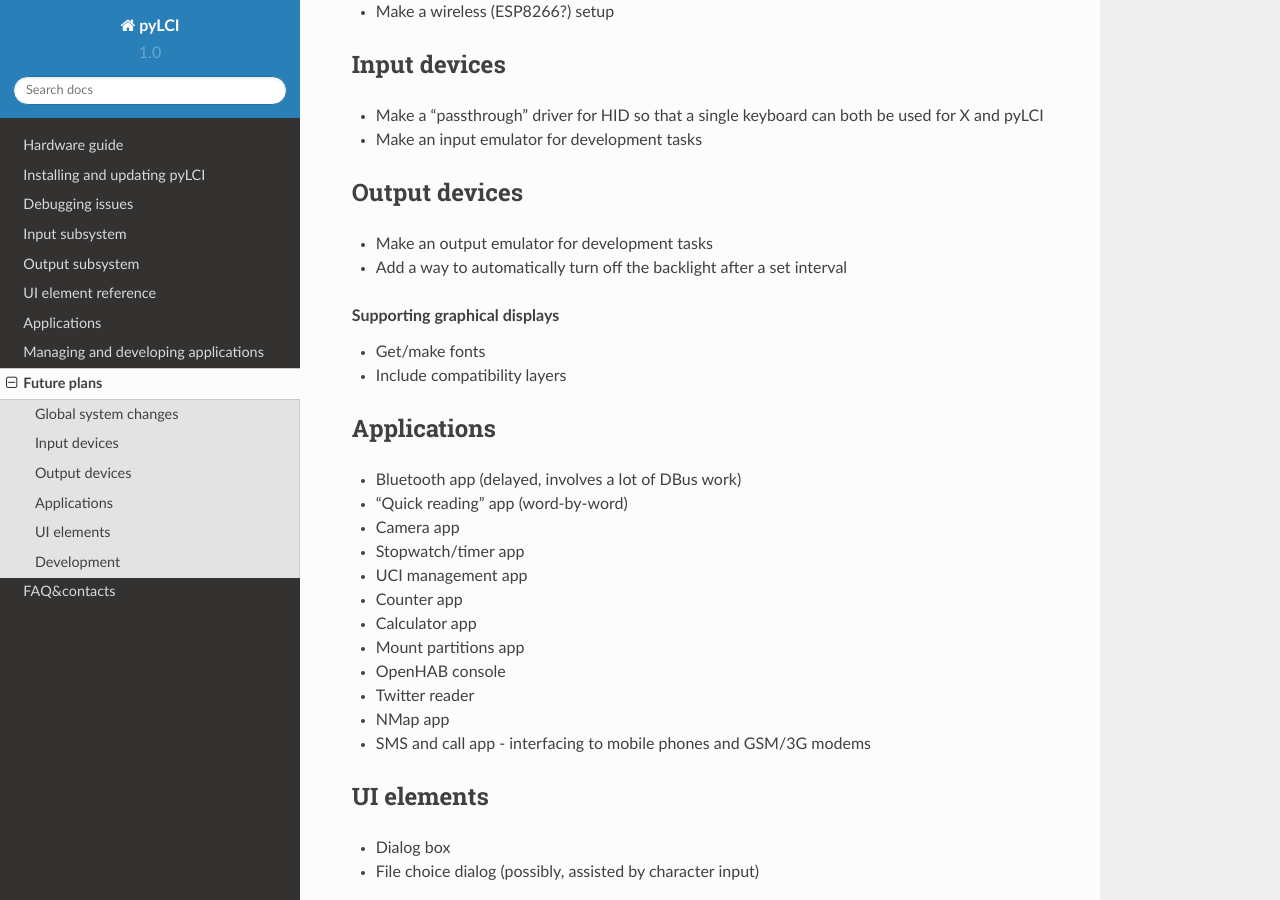
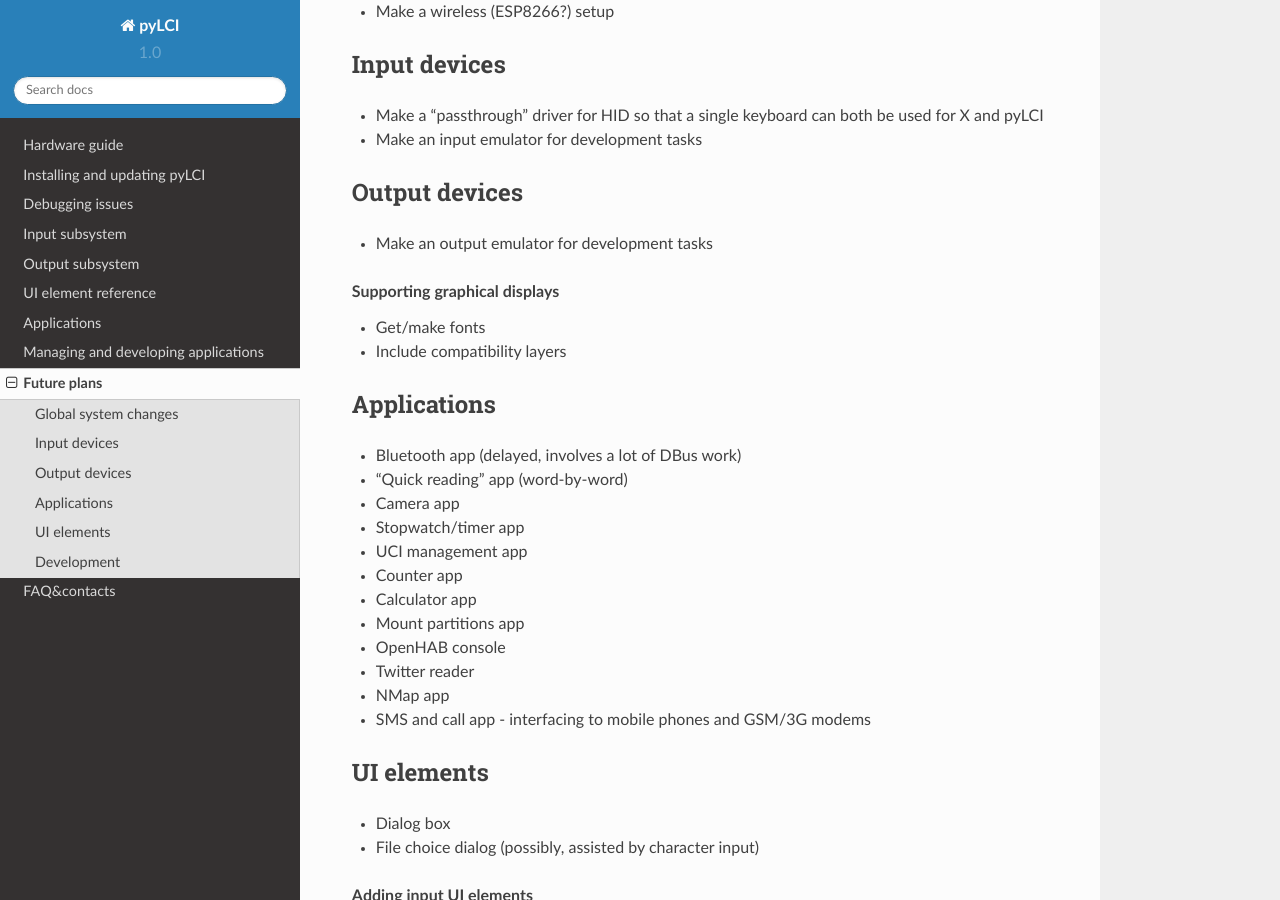
Before and after one commit to CRImier/pyLCI, a Sphinx documentation site: the page built from docs/plans.rst, in a window 1280 px wide and 900 px high, scrolled down 569 px. Built offline with Sphinx 7.4.7 and the Read the Docs theme 2.0.0, drawn with Linux system fonts in a browser that asks for light colours.

Commit message:
Updated plans.rst

```diff
--- a/docs/plans.rst
+++ b/docs/plans.rst
@@ -30,7 +30,6 @@ Output devices
 ==============
 
 * Make an output emulator for development tasks
-* Add a way to automatically turn off the backlight after a set interval
 
 .. rubric:: Supporting graphical displays
 
```
